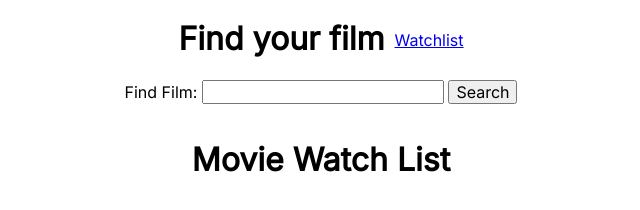
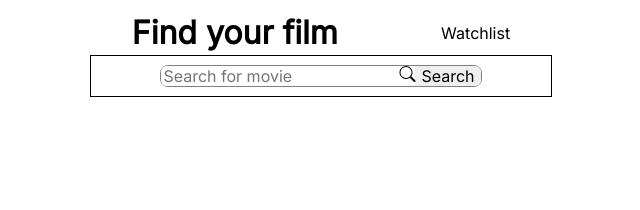
Before and after one commit to mgmacdougall/moviesite, a website built with Vite: page index.html in a window 1280 px wide. Shown: the whole page, without its empty margins (319-959 px from the left). Built offline with nearby package versions, Linux system fonts and the light colour scheme; some packages are replaced by stand-ins of ours; no server answers.

Commit message:
Addition of styles

```diff
--- a/index.css
+++ b/index.css
@@ -5,13 +5,21 @@ body {
     font-family: 'Inter', sans-serif;
 }
 
+h1 {
+    line-height: 23px;
+    font-weight: 800;
+}
+
+a {
+    text-decoration: none;
+}
+
 body {
     max-width: 550px;
     max-height: 780px;
     margin-left: auto;
     margin-right: auto;
-    /* background-color: black; */
-    /* color: white; */
+
 }
 
 main {
@@ -19,8 +27,6 @@ main {
     height: 780px;
     margin-left: auto;
     margin-right: auto;
-    /* background-color: black;
-    color: white; */
 }
 
 .header {
@@ -33,7 +39,8 @@ main {
 .container {
     display: flex;
     align-items: flex-start;
-
+    width: 475px;
+    justify-content: space-evenly;
 }
 
 .container-col {
@@ -44,11 +51,53 @@ main {
 .container-row {
     display: flex;
     flex-flow: row-reverse;
+    margin: 10px;
 }
 
 .container>a {
     align-self: center;
     padding-left: 10px;
+    color: black;
+    width: 114px;
+    text-align: right;
+}
+
+.spacer {
+    height: 30px;
+}
+
+#search-container {
+    width: 460px;
+    height: 40px;
+    border: 1px solid black;
+    position: absolute;
+    top: 55;
+    display: flex;
+    align-items: center;
+}
+
+#search-container button {
+    float: right;
+    border-radius: 0px 6px 6px 0px;
+}
+
+#search-movie {
+    margin: auto;
+    border-radius: 8px;
+}
+
+#search {
+    float: left;
+    border-radius: 6px 0px 0px 6px;
+
+}
+
+.no-border {
+    border: none;
+}
+
+.border-light {
+    border: 1px solid gray;
 }
 
 .card-container {
@@ -58,7 +107,6 @@ main {
 }
 
 .poster {
-    /* height: 200px; */
     width: 150px;
 }
 
@@ -77,17 +125,6 @@ main {
     display: block;
 }
 
-.btn {
-    background-color: DodgerBlue;
-    /* Blue background */
-    border: none;
-    /* Remove borders */
-    color: white;
-    /* White text */
-    padding: 12px 16px;
-    /* Some padding */
-    font-size: 16px;
-    /* Set a font size */
-    cursor: pointer;
-    /* Mouse pointer on hover */
+img {
+    margin: 10px;
 }
--- a/index.html
+++ b/index.html
@@ -14,17 +14,20 @@
                     <h1>Find your film</h1>
                     <a href="./watch.html">Watchlist</a>
                 </div>
-                <div>
-                    <form id="search-movie">
-                        <label for="search">Find Film:</label>
-                        <input type="text" name="search" id="search">
-                        <button>Search</button>
+                <div id="search-container">
+                    <form id="search-movie" class="border-light">
+                        <input type="text" name="search" id="search" class="no-border"
+                            placeholder="Search for movie">
+                        <i class="bi bi-search"></i>
+                        <button class="no-border">Search</button>
+
                     </form>
                 </div>
-                <h1>Movie Watch List</h1>
+            </div>
+            <div class="spacer"></div>
+            <div>
                 <div id="results" class="container-col">
                 </div>
-                <div id="watchlist" class="container-col"></div>
             </div>
             <script type="module" src="index.js"></script>
             <div id="item"></div>
```
Also changed, not shown: watch.html (+1 -8 lines).
